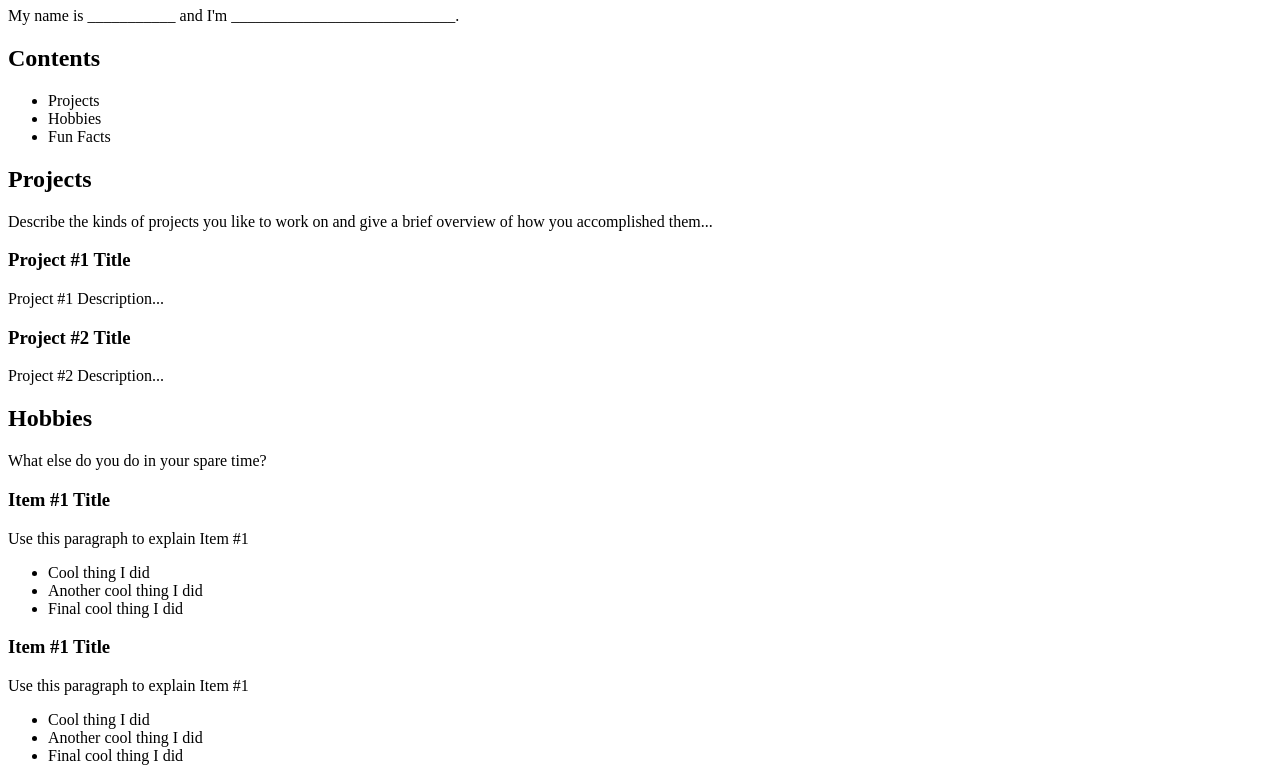
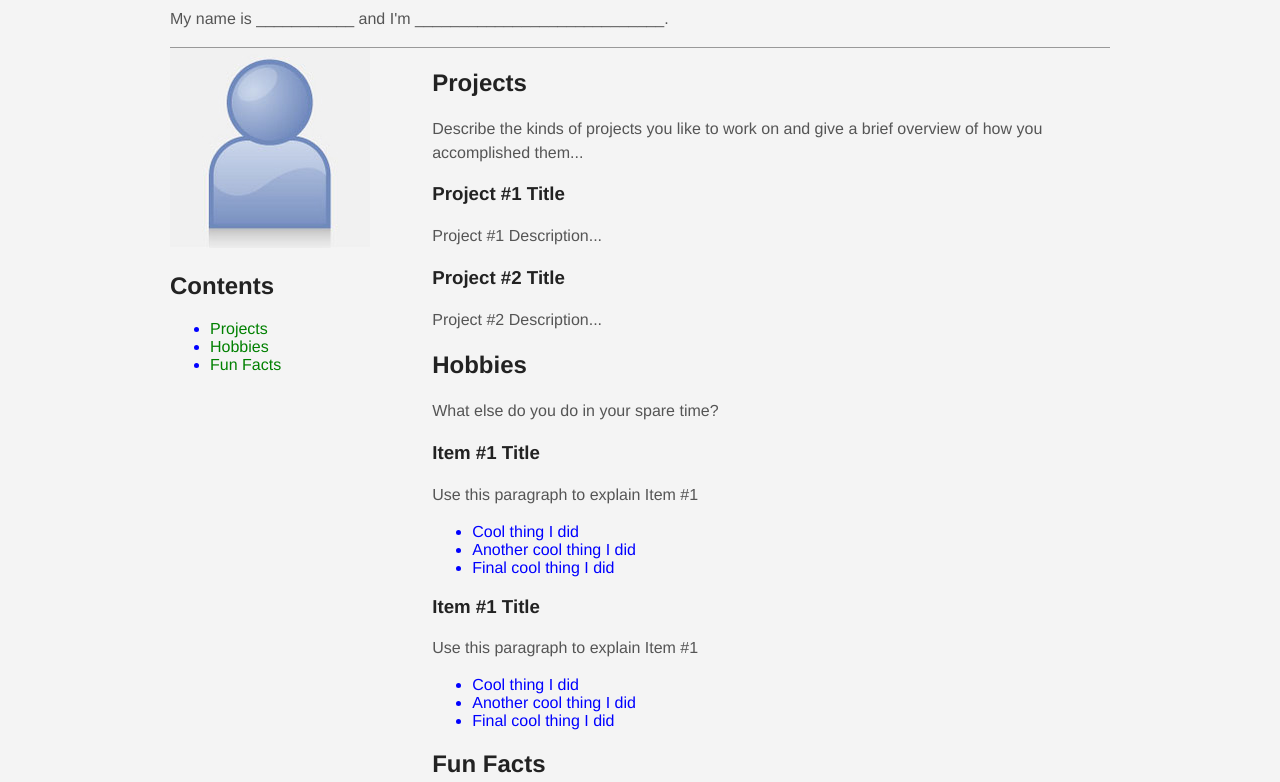
Before and after one commit to jbx72487/jbx72487.github.com, a plain HTML site: page index.html in a window 1280 px wide. Shown: the part 73-855 px from the top of the page. Drawn offline with Linux system fonts and the light colour scheme.

Commit message:
Made prettier, split into cols

```diff
--- a/index.html
+++ b/index.html
@@ -2,8 +2,8 @@
 <html>
   <head>
     <title>About Me</title>
-    <!-- <link rel="stylesheet" href="resources/layout.css" type="text/css"> -->
-    <!-- <script src="resources/javascript.js" type="text/javascript" charset="utf-8"></script> -->
+    <link rel="stylesheet" href="resources/layout.css" type="text/css">
+    <script src="resources/javascript.js" type="text/javascript" charset="utf-8"></script>
   </head>
   <body>
 
@@ -17,12 +17,13 @@
     <div class="content clearfix">
       <!-- Page Navigation -->
       <div id="nav">
+        <img src="resources/picture.jpg">
         <h2>Contents</h2>
 
         <ul>
-          <li>Projects</li>
-          <li>Hobbies</li>
-          <li>Fun Facts</li>
+          <li><a href='#projects'>Projects</a></li>
+          <li><a href='#hobbies'>Hobbies</a></li>
+          <li><a href='#fun-facts'>Fun Facts</a></li>
         </ul>
       </div>
 
--- a/resources/layout.css
+++ b/resources/layout.css
@@ -38,12 +38,20 @@ a:hover {
 #nav {
 	margin: 0 20px 0 0;
   /* CHALLENGE 3: how could you get this to float to the left side of the screen? */
+  	float: left;
+  	width: 23%;
 }
 
 #main {
-	margin: 0;
+	margin: 1px;
+	float: right;
+	width: 72%;
   /*  CHALLENGE 3: how could you get this to float to the left side of the screen? */
   /* CHALLENGE 2: how could you give this element a one-pixel border down its left side? */
+}
+
+.content div{
+	color: blue;
 }
 
 #copyright {
```
